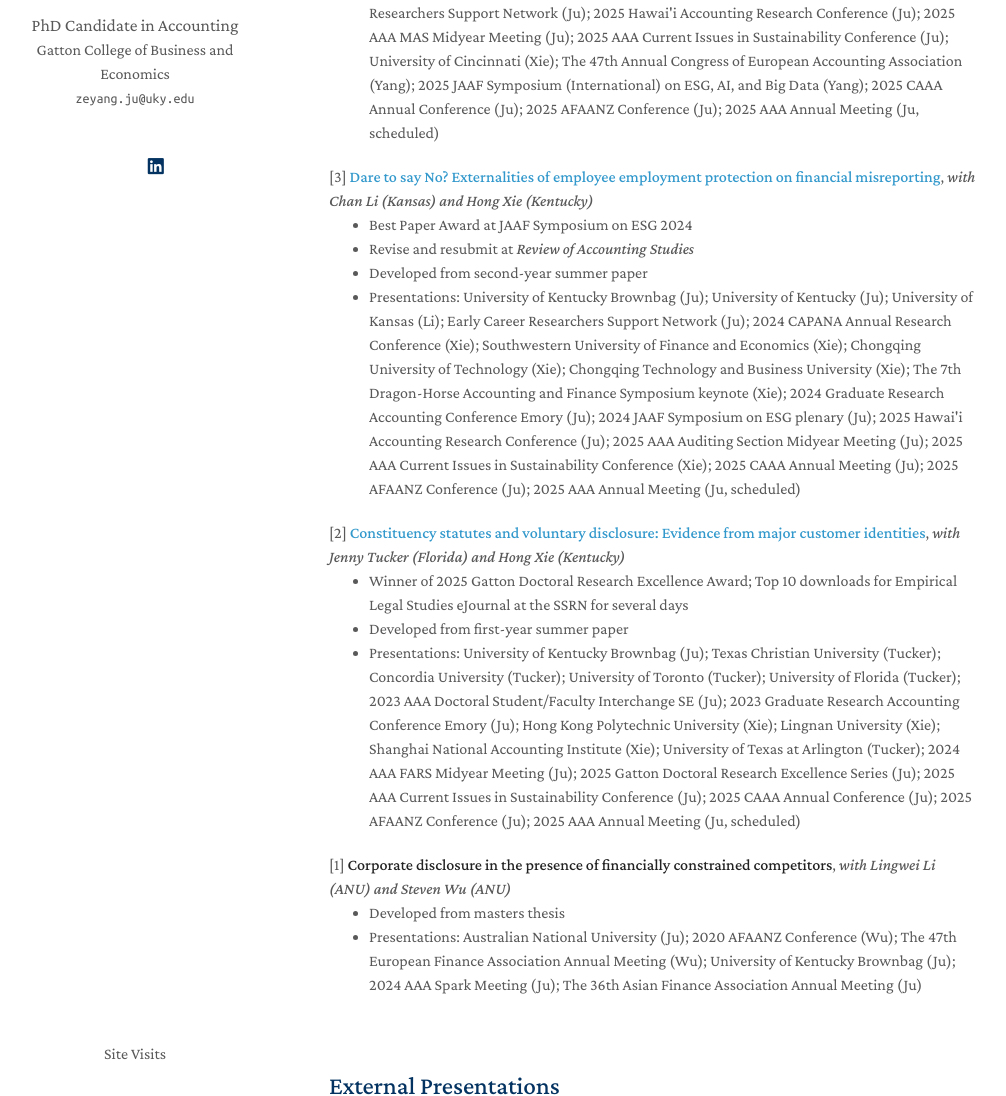
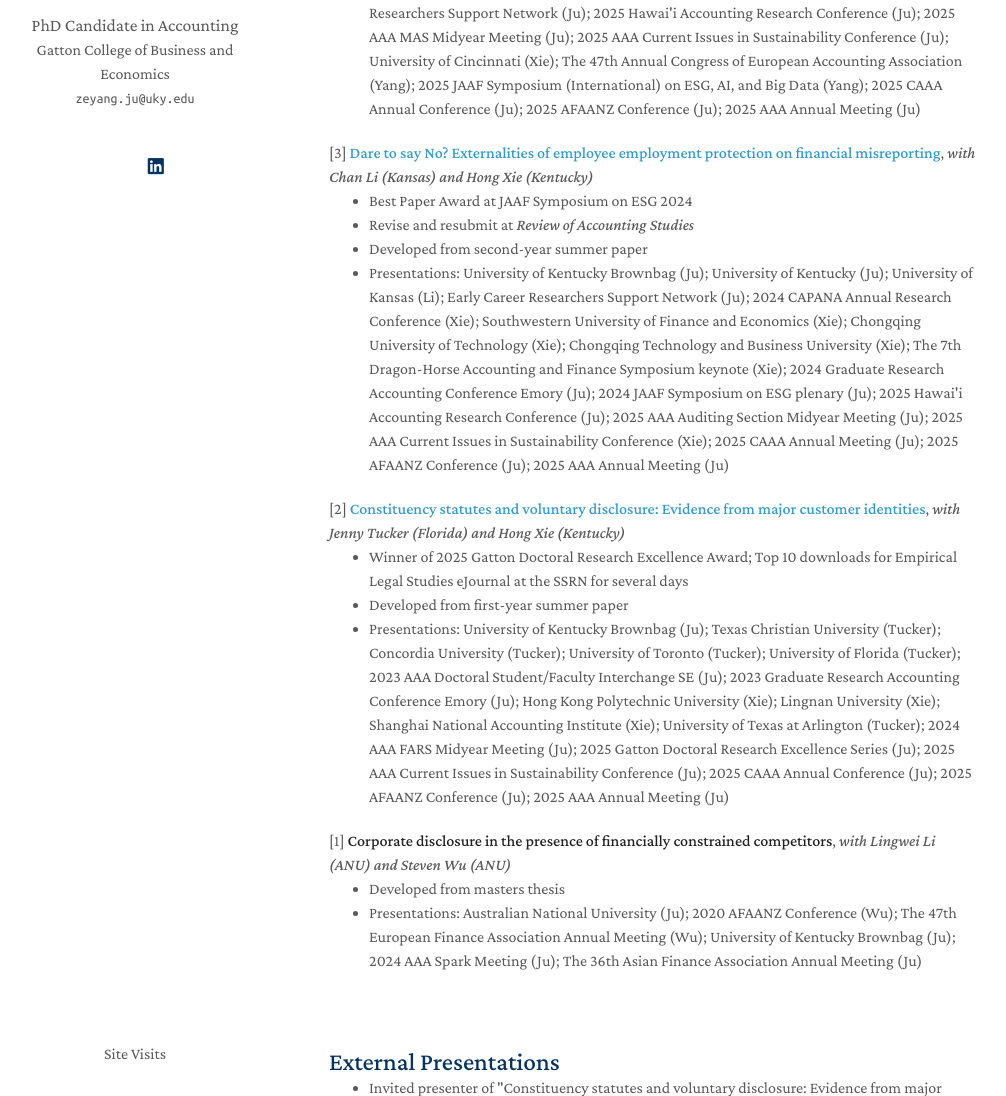
Before and after one commit to zeyang1225/zeyang1225.github.io, a Jekyll site: the page built from index.md, in a window 1280 px wide and 1400 px high, scrolled down 907 px. Shown: the part 304-1400 px from the top of the window, without its empty margins (141-1147 px from the left). Built offline with Jekyll 4.4.1, drawn with Linux system fonts in a browser that asks for light colours; nearby versions of some CDN libraries; comment, search, counter and statistics services are not loaded; a style sheet for code colours, icons or effects is not loaded; some of the changed text lies outside the part shown.

Commit message:
Update research.md

```diff
--- a/_includes/research.md
+++ b/_includes/research.md
@@ -16,7 +16,7 @@ hushing?</strong>, <em>Solo-authored dissertation</em> </div>
   <ul>
     <li>  Top 10 downloads for Corporate Governance & Finance eJournal at the SSRN for several days  <br></li>
      <li>  Developed from a research seminar proposal <br></li>
-     <li>  Presentations: University of Kentucky Brownbag (Ju); 2024 Kentucky Accounting Colloquium (Ju); University of Kentucky (Ju); Chinese University of Hong Kong (Chen); Early Career Researchers Support Network (Ju); 2025 Hawai'i Accounting Research Conference (Ju); 2025 AAA MAS Midyear Meeting (Ju); 2025 AAA Current Issues in Sustainability Conference (Ju); University of Cincinnati (Xie); The 47th Annual Congress of European Accounting Association (Yang); 2025 JAAF Symposium (International) on ESG, AI, and Big Data (Yang); 2025 CAAA Annual Conference (Ju); 2025 AFAANZ Conference (Ju); 2025 AAA Annual Meeting (Ju, scheduled)</li>
+     <li>  Presentations: University of Kentucky Brownbag (Ju); 2024 Kentucky Accounting Colloquium (Ju); University of Kentucky (Ju); Chinese University of Hong Kong (Chen); Early Career Researchers Support Network (Ju); 2025 Hawai'i Accounting Research Conference (Ju); 2025 AAA MAS Midyear Meeting (Ju); 2025 AAA Current Issues in Sustainability Conference (Ju); University of Cincinnati (Xie); The 47th Annual Congress of European Accounting Association (Yang); 2025 JAAF Symposium (International) on ESG, AI, and Big Data (Yang); 2025 CAAA Annual Conference (Ju); 2025 AFAANZ Conference (Ju); 2025 AAA Annual Meeting (Ju)</li>
   </ul>
 </div>
 
@@ -26,7 +26,7 @@ hushing?</strong>, <em>Solo-authored dissertation</em> </div>
     <li>  Best Paper Award at JAAF Symposium on ESG 2024 <br></li>
      <li>  Revise and resubmit at <em>Review of Accounting Studies</em> <br></li>
      <li>  Developed from second-year summer paper <br></li>
-  <li>  Presentations: University of Kentucky Brownbag (Ju); University of Kentucky (Ju); University of Kansas (Li); Early Career Researchers Support Network (Ju); 2024 CAPANA Annual Research Conference (Xie); Southwestern University of Finance and Economics (Xie); Chongqing University of Technology (Xie); Chongqing Technology and Business University (Xie); The 7th Dragon-Horse Accounting and Finance Symposium keynote (Xie); 2024 Graduate Research Accounting Conference Emory (Ju); 2024 JAAF Symposium on ESG plenary (Ju); 2025 Hawai'i Accounting Research Conference (Ju); 2025 AAA Auditing Section Midyear Meeting (Ju); 2025 AAA Current Issues in Sustainability Conference (Xie); 2025 CAAA Annual Meeting (Ju); 2025 AFAANZ Conference (Ju); 2025 AAA Annual Meeting (Ju, scheduled)</li>
+  <li>  Presentations: University of Kentucky Brownbag (Ju); University of Kentucky (Ju); University of Kansas (Li); Early Career Researchers Support Network (Ju); 2024 CAPANA Annual Research Conference (Xie); Southwestern University of Finance and Economics (Xie); Chongqing University of Technology (Xie); Chongqing Technology and Business University (Xie); The 7th Dragon-Horse Accounting and Finance Symposium keynote (Xie); 2024 Graduate Research Accounting Conference Emory (Ju); 2024 JAAF Symposium on ESG plenary (Ju); 2025 Hawai'i Accounting Research Conference (Ju); 2025 AAA Auditing Section Midyear Meeting (Ju); 2025 AAA Current Issues in Sustainability Conference (Xie); 2025 CAAA Annual Meeting (Ju); 2025 AFAANZ Conference (Ju); 2025 AAA Annual Meeting (Ju)</li>
   </ul>
 </div>
 
@@ -35,7 +35,7 @@ hushing?</strong>, <em>Solo-authored dissertation</em> </div>
  <ul>
      <li>  Winner of 2025 Gatton Doctoral Research Excellence Award; Top 10 downloads for Empirical Legal Studies eJournal at the SSRN for several days <br></li>
       <li> Developed from first-year summer paper <br></li>
-   <li>  Presentations: University of Kentucky Brownbag (Ju); Texas Christian University (Tucker); Concordia University (Tucker); University of Toronto (Tucker); University of Florida (Tucker); 2023 AAA Doctoral Student/Faculty Interchange SE (Ju); 2023 Graduate Research Accounting Conference Emory (Ju); Hong Kong Polytechnic University (Xie); Lingnan University (Xie); Shanghai National Accounting Institute (Xie); University of Texas at Arlington (Tucker); 2024 AAA FARS Midyear Meeting (Ju); 2025 Gatton Doctoral Research Excellence Series (Ju); 2025 AAA Current Issues in Sustainability Conference (Ju); 2025 CAAA Annual Conference (Ju); 2025 AFAANZ Conference (Ju); 2025 AAA Annual Meeting (Ju, scheduled)</li>
+   <li>  Presentations: University of Kentucky Brownbag (Ju); Texas Christian University (Tucker); Concordia University (Tucker); University of Toronto (Tucker); University of Florida (Tucker); 2023 AAA Doctoral Student/Faculty Interchange SE (Ju); 2023 Graduate Research Accounting Conference Emory (Ju); Hong Kong Polytechnic University (Xie); Lingnan University (Xie); Shanghai National Accounting Institute (Xie); University of Texas at Arlington (Tucker); 2024 AAA FARS Midyear Meeting (Ju); 2025 Gatton Doctoral Research Excellence Series (Ju); 2025 AAA Current Issues in Sustainability Conference (Ju); 2025 CAAA Annual Conference (Ju); 2025 AFAANZ Conference (Ju); 2025 AAA Annual Meeting (Ju)</li>
   </ul>
 </div>
 
```
